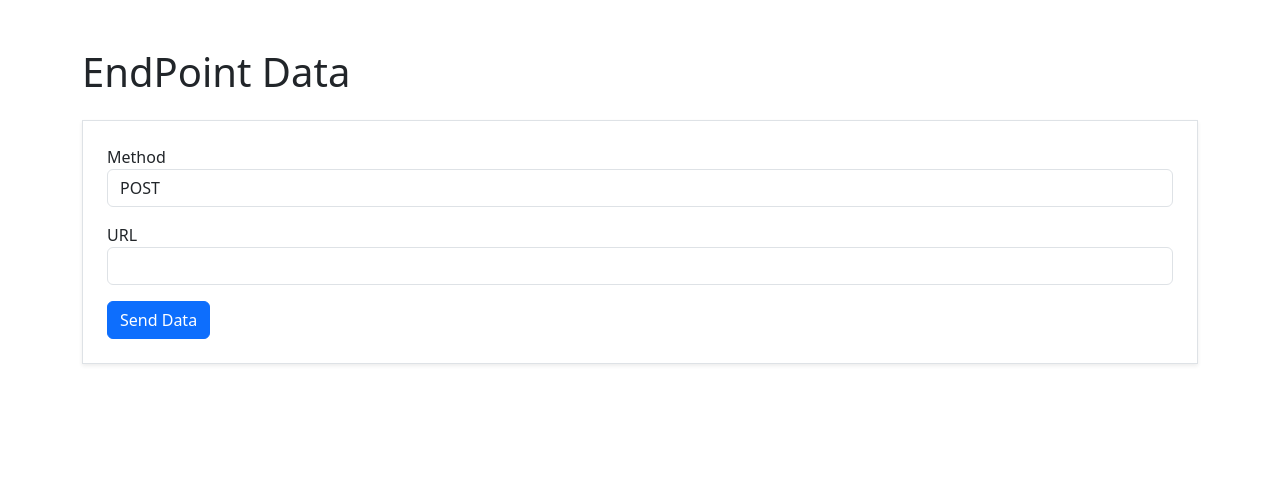
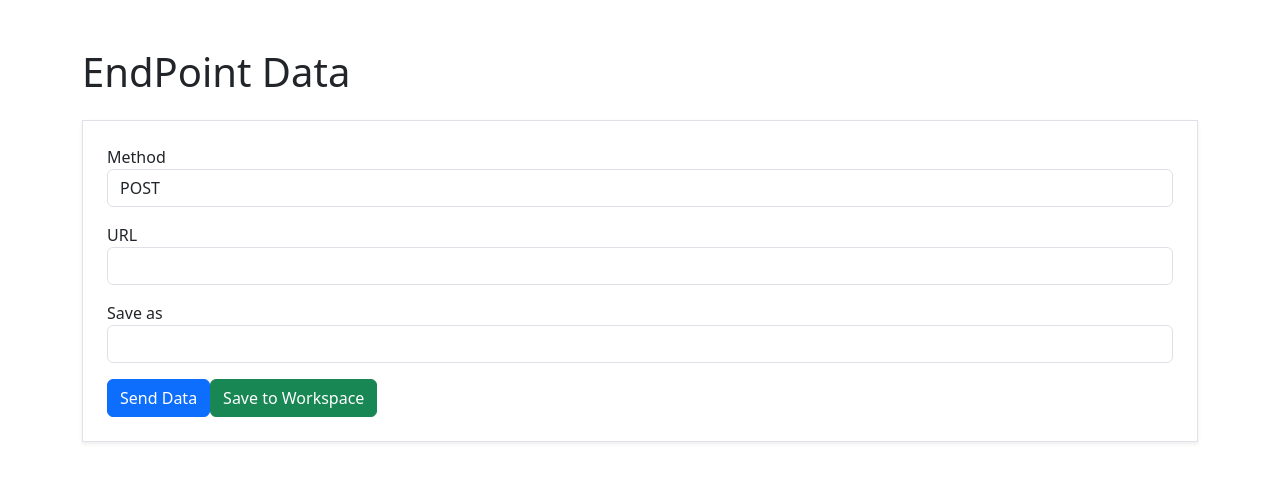
Before and after one commit to dharshan-kumarj/RestAPI-Automation-Frontend, a React (Vite) app in the folder vite-project/: page /test in a window 1280 px wide. Shown: the top 482 px of the page. Built offline with nearby package versions, Linux system fonts and the light colour scheme.

Commit message:
Save Implemented

```diff
--- a/vite-project/src/components/EndPointData.tsx
+++ b/vite-project/src/components/EndPointData.tsx
@@ -2,11 +2,58 @@ import React, { useState } from 'react';
 import 'bootstrap/dist/css/bootstrap.min.css';
 import ResponseDisplay from './ResponseDisplay';
 
-function EndPointData({ method, url,setUrl,setMethod, token, headers, body, testCases }) {
+function EndPointData({ method, url,setUrl,setMethod, token, headers, body, testCases,workspace_id }) {
 
   const [isLoading, setIsLoading] = useState(false);
   const [error, setError] = useState(null);
   const [responseData, setResponseData] = useState(null);
+  const [path, setPath] = useState(''); // State to store the user input for path
+
+  const handleSaveToWorkspace = async () => {
+    if (!path) {
+      alert('Please enter a path before saving.');
+      return;
+    }
+
+    setIsLoading(true);
+    setError(null);
+
+    const saveData = {
+      workspace_id: workspace_id, // Replace with actual workspace_id
+      request: {
+        method,
+        url,
+        headers,
+        body,
+        test_cases: testCases,
+      },
+      path: `/${path}` // Prepend '/' to path
+    };
+    console.log(saveData)
+    try {
+      const response = await fetch('http://localhost:8000/save-to-workspace', {
+        method: 'POST',
+        headers: {
+          'Content-Type': 'application/json',
+          'Token': token,
+         // Assuming headers is an object with additional headers
+        },
+        body: JSON.stringify(saveData),
+      });
+
+      if (!response.ok) {
+        throw new Error('Failed to save data to workspace');
+      }
+
+      const data = await response.json();
+      console.log('Saved to workspace:', data);
+      alert('Data saved to workspace successfully!');
+    } catch (error) {
+      setError(error instanceof Error ? error : new Error('An error occurred'));
+    } finally {
+      setIsLoading(false);
+    }
+  };
 
   const handleSubmit = async (e) => {
     e.preventDefault();
@@ -52,6 +99,8 @@ function EndPointData({ method, url,setUrl,setMethod, token, headers, body, test
       setMethod(value);
     } else if (name === 'url') {
       setUrl(value);
+    }else if (name=='path'){
+      setPath(value)
     }
   };
 
@@ -83,9 +132,22 @@ function EndPointData({ method, url,setUrl,setMethod, token, headers, body, test
             onChange={handleChange}
           />
         </div>
-
+        <div className="form-group mb-3">
+          <label htmlFor="path">Save as</label>
+          <input
+            type="text"
+            id="path"
+            name="path"
+            className="form-control"
+            value={path}
+            onChange={handleChange}
+          />
+        </div>
         <button type="submit" className="btn btn-primary" disabled={isLoading}>
           {isLoading ? 'Sending...' : 'Send Data'}
+        </button>
+        <button type="button" className="btn btn-success" onClick={handleSaveToWorkspace} disabled={isLoading}>
+          Save to Workspace
         </button>
       </form>
       {error && <div className="alert alert-danger mt-3">Error: {error.message}</div>}
--- a/vite-project/src/pages/Main.tsx
+++ b/vite-project/src/pages/Main.tsx
@@ -13,7 +13,7 @@ function Main() {
   const [searchParams] = useSearchParams();
   const workspace_id = searchParams.get("workspace");
   const [testCases, setTestCases] = useState([]);
-  const [headers, setHeaders] = useState({"test55":"hello"});
+  const [headers, setHeaders] = useState({ test55: "hello" });
   const [body, setBody] = useState({});
   const [method, setMethod] = useState("POST");
   const [url, setUrl] = useState("");
@@ -41,6 +41,40 @@ function Main() {
   if (!workspace_id) {
     return <SelectWorkSpace token={token} />;
   }
+  // Function to handle saving to workspace
+  const handleSaveToWorkspace = async (path) => {
+    const saveData = {
+      workspace_id: workspace_id,
+      request: {
+        method: method,
+        url: url,
+        headers: headers,
+        body: body,
+        test_cases: testCases,
+      },
+      path: path,
+    };
+
+    try {
+      const response = await fetch("http://localhost:8000/save-to-workspace", {
+        method: "POST",
+        headers: {
+          "Content-Type": "application/json",
+          Token: token,
+        },
+        body: JSON.stringify(saveData),
+      });
+
+      if (!response.ok) {
+        throw new Error("Failed to save to workspace");
+      }
+
+      alert("Saved to workspace successfully!");
+    } catch (error) {
+      console.error("Error saving to workspace:", error);
+      alert("Failed to save to workspace");
+    }
+  };
 
   return (
     <div style={{ marginLeft: 300, marginRight: 300 }}>
@@ -50,7 +84,6 @@ function Main() {
 
       <TestCases testCases={testCases} setTestCases={setTestCases} />
       <EndPointData
-
         method={method}
         url={url}
         setMethod={setMethod}
@@ -59,6 +92,8 @@ function Main() {
         headers={headers}
         body={body}
         testCases={testCases}
+        workspace_id={workspace_id}
+
       />
       <WorkSpaceDisplay
         token={token}
```
